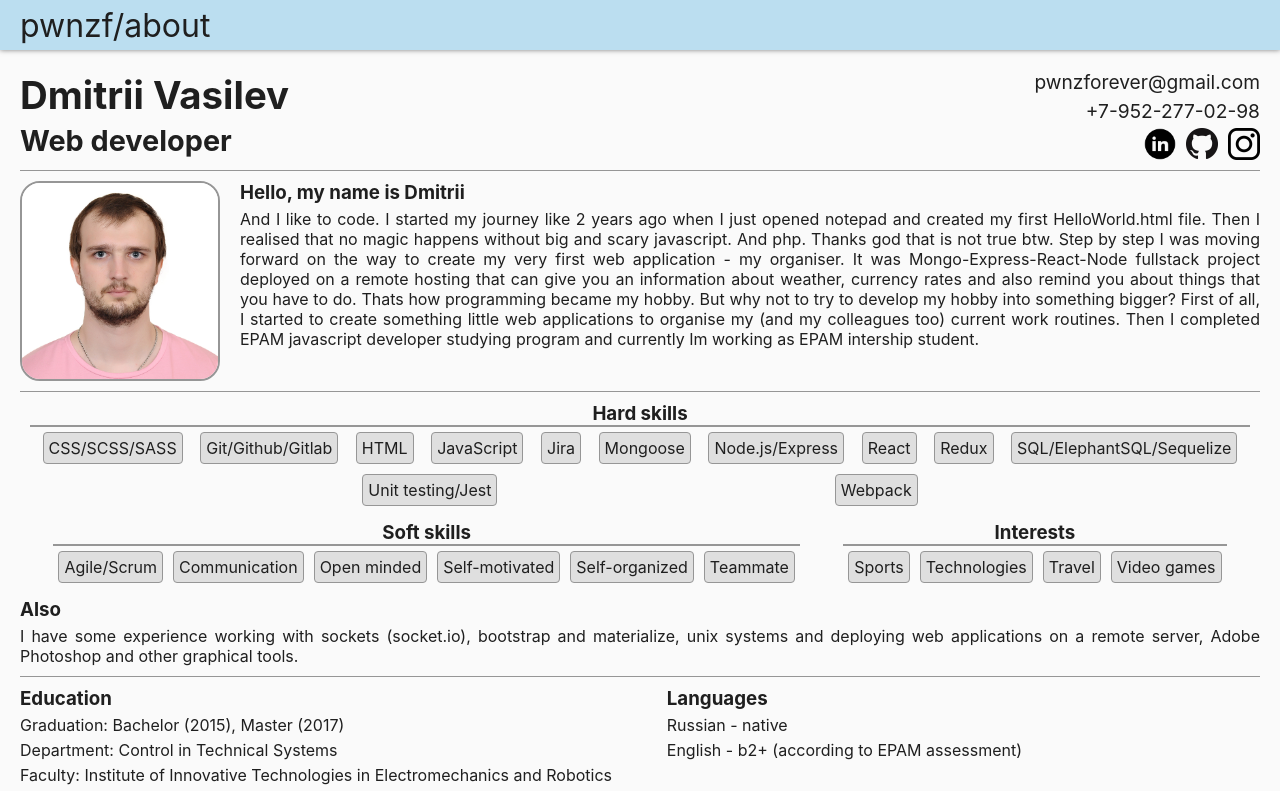
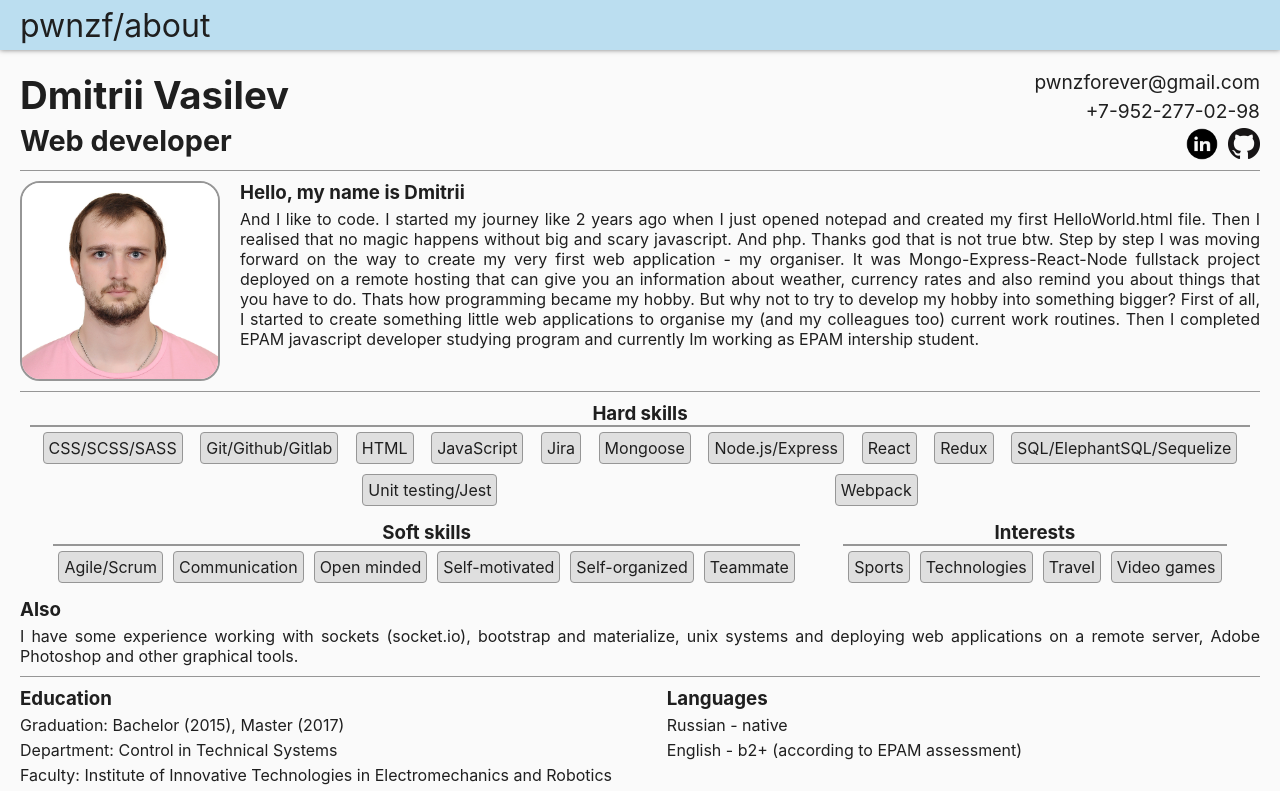
Before and after one commit to VasilevDO/about, a React app: page / in a window 1280 px wide. Shown: the top 791 px of the page. Built offline with nearby package versions, Linux system fonts and the light colour scheme.

Commit message:
contacts updated

```diff
--- a/src/components/InfoCard/InfoCard.component.tsx
+++ b/src/components/InfoCard/InfoCard.component.tsx
@@ -1,11 +1,10 @@
 import React from 'react';
 
-import {MY_EMAIL, MY_GITHUB, MY_INSTAGRAM, MY_LINKEDIN, MY_NAME, MY_OCCUPATION, MY_PHONE_NUMBER} from '../../consts/app.const';
+import {MY_EMAIL, MY_GITHUB, MY_LINKEDIN, MY_NAME, MY_OCCUPATION, MY_PHONE_NUMBER} from '../../consts/app.const';
 
 import './InfoCard.scss';
 
 import GitLogo from '../../assets/GitHub-Mark-64px.png';
-import InstagramLogo from '../../assets/instagramLogo.png';
 import LinkedinLogo from '../../assets/linkedin-logo.png';
 import LogoRef from '../../models/LogoRef.model';
 import LogoRefComponent from '../LogoRef/LogoRef.component';
@@ -24,7 +23,6 @@ const InfoCardComponent = (props:InfoCardComponentProps) => {
 	const logoRefs = [
 		new LogoRef(LinkedinLogo, MY_LINKEDIN, 'linkedin-logo'),
 		new LogoRef(GitLogo, MY_GITHUB, 'github-logo'),
-		new LogoRef(InstagramLogo, MY_INSTAGRAM, 'instagram-logo'),
 	];
 
 	const contacts = [
```
Also changed, not shown: src/assets/instagramLogo.png (deleted), 6 other files (tests, documents, lock files or other folders).
